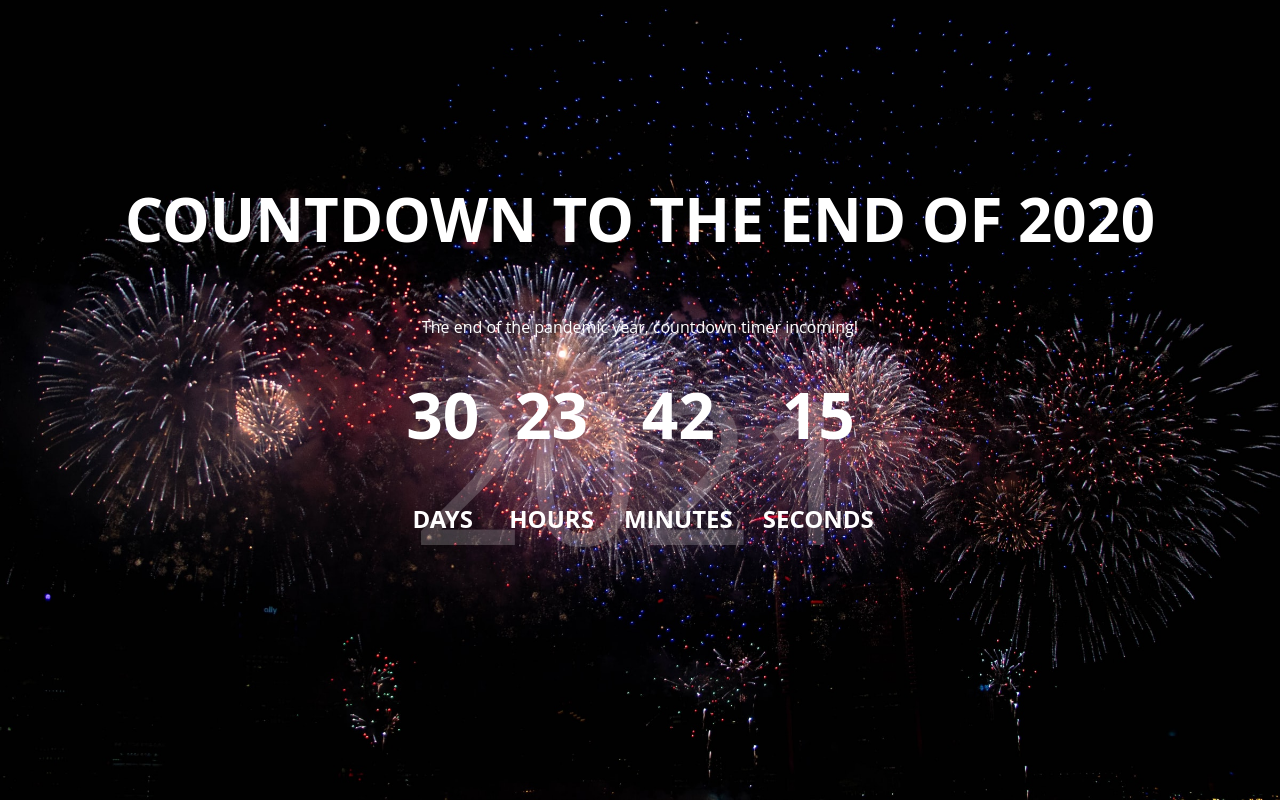
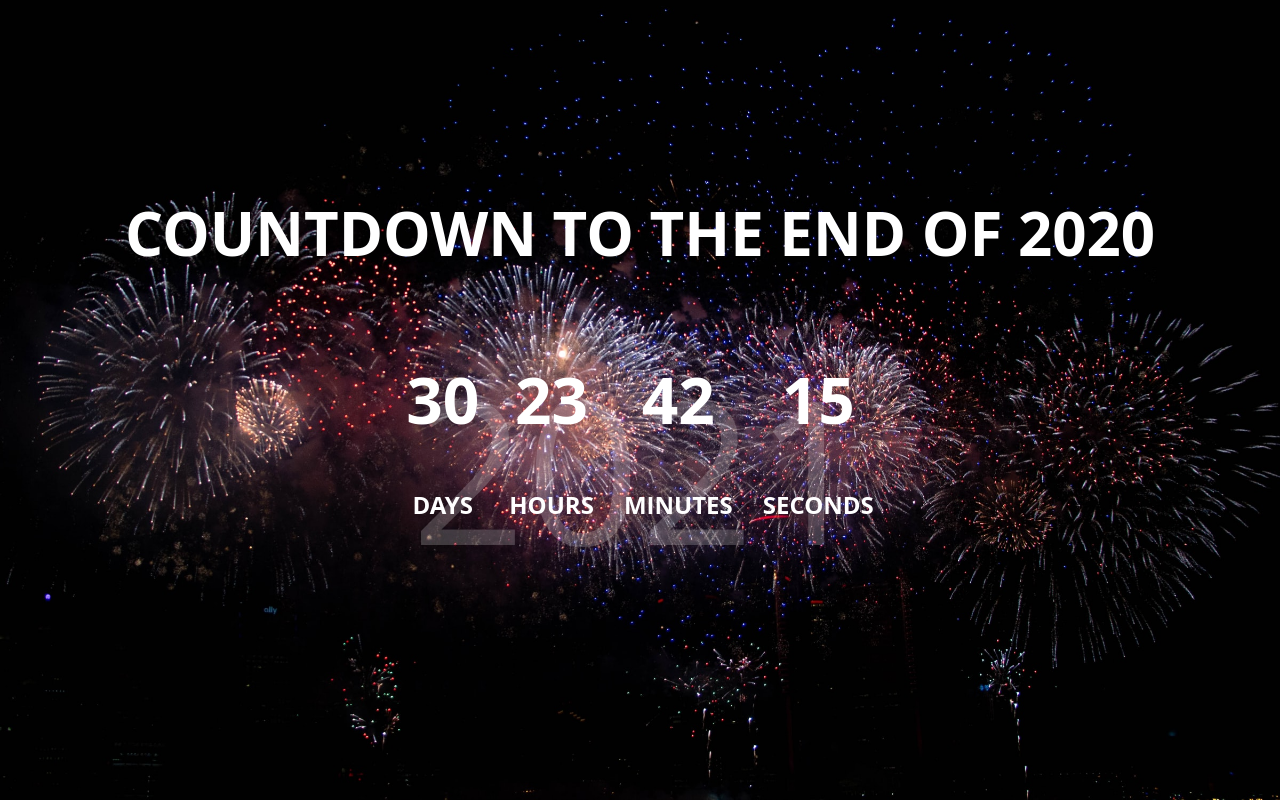
Before and after one commit to lukehaines2/2020-isitoveryet, a plain HTML site: page index.html in a window 1280 px wide. Drawn offline with Linux system fonts and the light colour scheme.

Commit message:
clean up for readme and push

```diff
--- a/index.html
+++ b/index.html
@@ -12,7 +12,6 @@
 <body>
   <div class="container">
     <h1>COUNTDOWN TO THE END OF 2020</h1>
-    <p>The end of the pandemic year, countdown timer incoming!</p>
     <div class="countdown-timer"></div>
     <div class="message"></div>
     <div class="year"></div>
```
Also changed, not shown: public/countdown-timer-min.gif (added), 1 other file.
